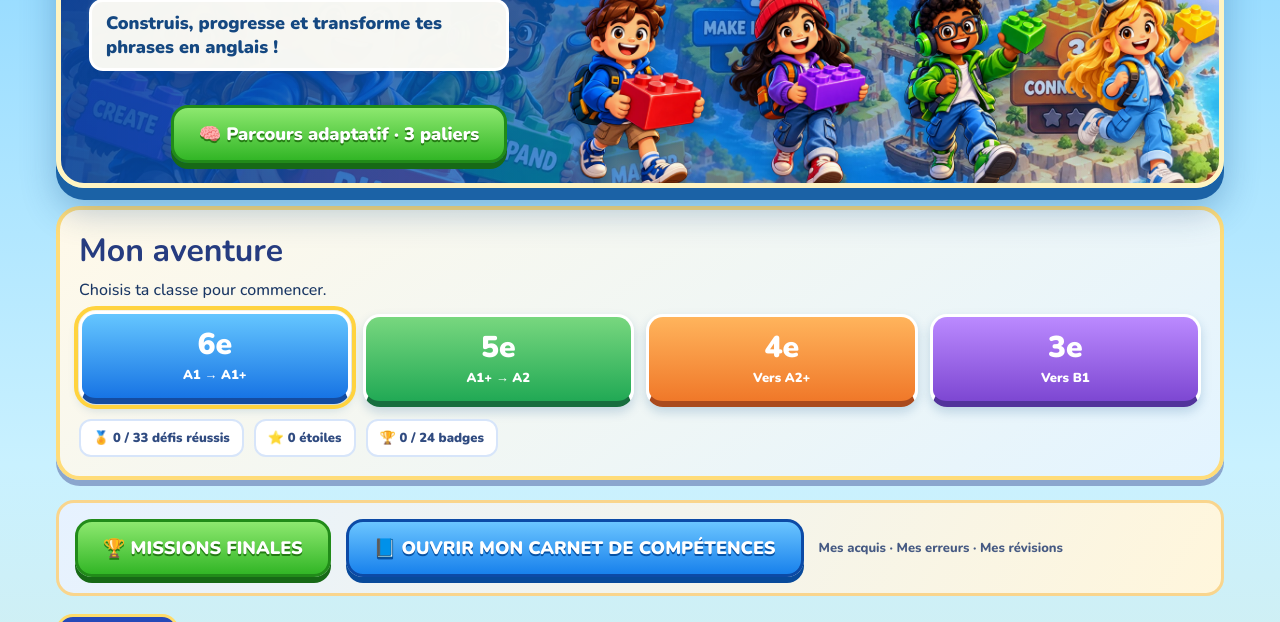
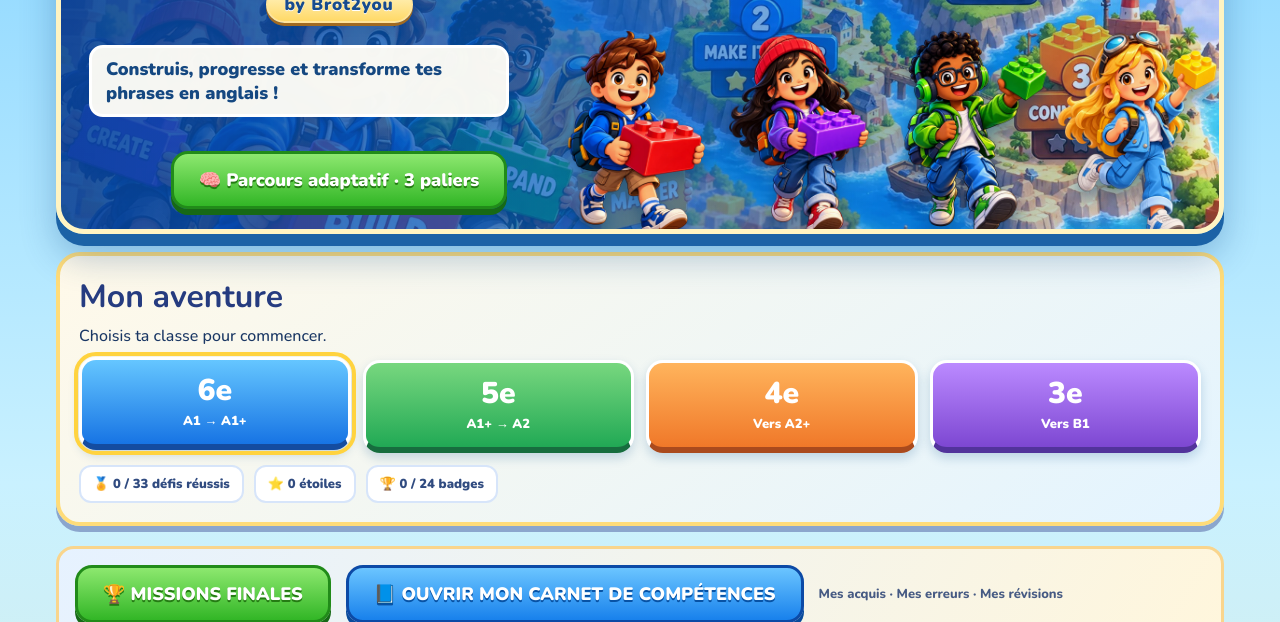
Before and after one commit to brot2you/Brick-it-up, a plain HTML site: page index.html in a window 1280 px wide. Shown: the part 478-1100 px from the top of the page. Drawn offline with nearby package versions, Linux system fonts and the light colour scheme.

Commit message:
Add files via upload

```diff
--- a/app.js
+++ b/app.js
@@ -116,7 +116,7 @@ function v17Module(kind){
  if(kind==='transform')$('#grammarLaunch').onclick=()=>window.openGrammarLab?window.openGrammarLab():alert('Actualise la page pour charger Grammar Lab.');
 }
 function renderHome(){
- screen().innerHTML='<section class="hero v17-hero"><div class="hero-content"><span class="eyebrow">YOUR ENGLISH ADVENTURE</span><img class="hero-logo" src="assets/brick-it-up-logo.png" alt="Brick It Up!"><p>Construis, progresse et transforme tes phrases en anglais !</p></div><div class="hero-friends" aria-hidden="true"><img src="assets/character-1.webp"><img src="assets/character-2.webp"><img src="assets/character-3.webp"><img src="assets/character-4.webp"></div></section>'+
+ screen().innerHTML='<section class="hero v17-hero"><div class="hero-content"><span class="eyebrow">YOUR ENGLISH ADVENTURE</span><img class="hero-logo" src="assets/brick-it-up-logo.png" alt="Brick It Up!"><div class="hero-signature">by Brot2you</div><p>Construis, progresse et transforme tes phrases en anglais !</p></div><div class="hero-friends" aria-hidden="true"><img src="assets/character-1.webp"><img src="assets/character-2.webp"><img src="assets/character-3.webp"><img src="assets/character-4.webp"></div></section>'+
  '<section class="v17-class"><div><h2>Mon aventure</h2><p>Choisis ta classe pour commencer.</p></div>'+homeGradeButtons()+'<div class="v17-stats"><span>🏅 '+save.cleared.length+' / '+q.length+' défis réussis</span><span>⭐ '+save.stars+' étoiles</span><span>🏆 '+unlockedBadges().length+' / '+BADGES.length+' badges</span></div></section>'+
  '<section class="journal-access journal-access-top"><button id="finalMissionsQuick" class="cta green">🏆 MISSIONS FINALES</button><button id="openSkillsJournalTop" class="cta blue">📘 OUVRIR MON CARNET DE COMPÉTENCES</button><span>Mes acquis · Mes erreurs · Mes révisions</span></section>'+
  '<section class="v17-home"><div class="v17-release">ACCUEIL · V27</div><h2>Que veux-tu faire aujourd’hui ?</h2><div class="v17-grid">'+
--- a/index.html
+++ b/index.html
@@ -1,4 +1,4 @@
-<!doctype html><html lang="fr"><head><meta charset="utf-8"><meta name="viewport" content="width=device-width,initial-scale=1,viewport-fit=cover"><meta name="build-version" content="20"><meta name="theme-color" content="#1667d8"><meta name="description" content="Brick It Up! : construis des phrases en anglais avec des briques colorées."><title>Brick It Up! — Build your English!</title><link rel="icon" href="./assets/favicon.png?v=7" type="image/png"><link rel="stylesheet" href="./styles.css?v=30-stable"></head><body>
+<!doctype html><html lang="fr"><head><meta charset="utf-8"><meta name="viewport" content="width=device-width,initial-scale=1,viewport-fit=cover"><meta name="build-version" content="20"><meta name="theme-color" content="#1667d8"><meta name="description" content="Brick It Up! : construis des phrases en anglais avec des briques colorées."><title>Brick It Up! — Build your English!</title><link rel="icon" href="./assets/favicon.png?v=7" type="image/png"><link rel="stylesheet" href="./styles.css?v=31-brot2you"></head><body>
 <div id="app"><header class="topbar"><button id="homeBtn" class="home-game-button" aria-label="Retour à l’accueil" title="Accueil"><img src="./assets/home-game.webp" alt="" aria-hidden="true"></button><div class="header-title">BRICK IT UP! <span>Build your English!</span></div><div class="header-right"><span class="coin">⭐ <b id="stars">0</b></span><button id="soundBtn" class="roundbtn" aria-label="Activer ou couper les sons">🔊</button></div></header>
 <main id="screen" aria-live="polite"></main><footer>🧱 Brick It Up! • Build • Expand • Connect • Master <span>Made for English learners</span></footer></div>
-<script src="./app.js?v=30-stable" defer></script><script src="./adaptive.js?v=30-stable" defer></script><script src="./grammar-lab.js?v=30-stable" defer></script><script src="./skills-journal.js?v=30-stable" defer></script><script src="./final-missions.js?v=30-stable" defer></script></body></html>
+<script src="./app.js?v=31-brot2you" defer></script><script src="./adaptive.js?v=30-stable" defer></script><script src="./grammar-lab.js?v=30-stable" defer></script><script src="./skills-journal.js?v=30-stable" defer></script><script src="./final-missions.js?v=30-stable" defer></script></body></html>
--- a/styles.css
+++ b/styles.css
@@ -205,3 +205,7 @@
 .v27-card[data-section="transform"] .v27-card-info{background:linear-gradient(115deg,#0c9679,#8150bc)}
 #v17Trophies.v27-card .v27-card-info{background:linear-gradient(115deg,#d57b14,#f1a719)}
 @media(max-width:800px){.v17-grid{grid-template-columns:1fr;gap:15px}.v27-card-info{padding:12px}.v27-card-info small{font-size:12px}}
+
+/* Signature de création, responsive */
+.hero-signature{align-self:center;margin:-5px 0 14px;padding:5px 17px;border:2px solid #ffe49b;border-radius:999px;background:linear-gradient(180deg,#fff6cc,#ffd967);color:#174b8d;font-weight:1000;font-size:clamp(13px,1.5vw,17px);letter-spacing:.045em;box-shadow:0 3px 0 #a16a21,0 5px 10px #12489133;text-shadow:0 1px #fff;}
+@media(max-width:520px){.hero-signature{align-self:flex-start;margin:-2px 0 12px 15px;font-size:13px;padding:4px 12px}}
```
